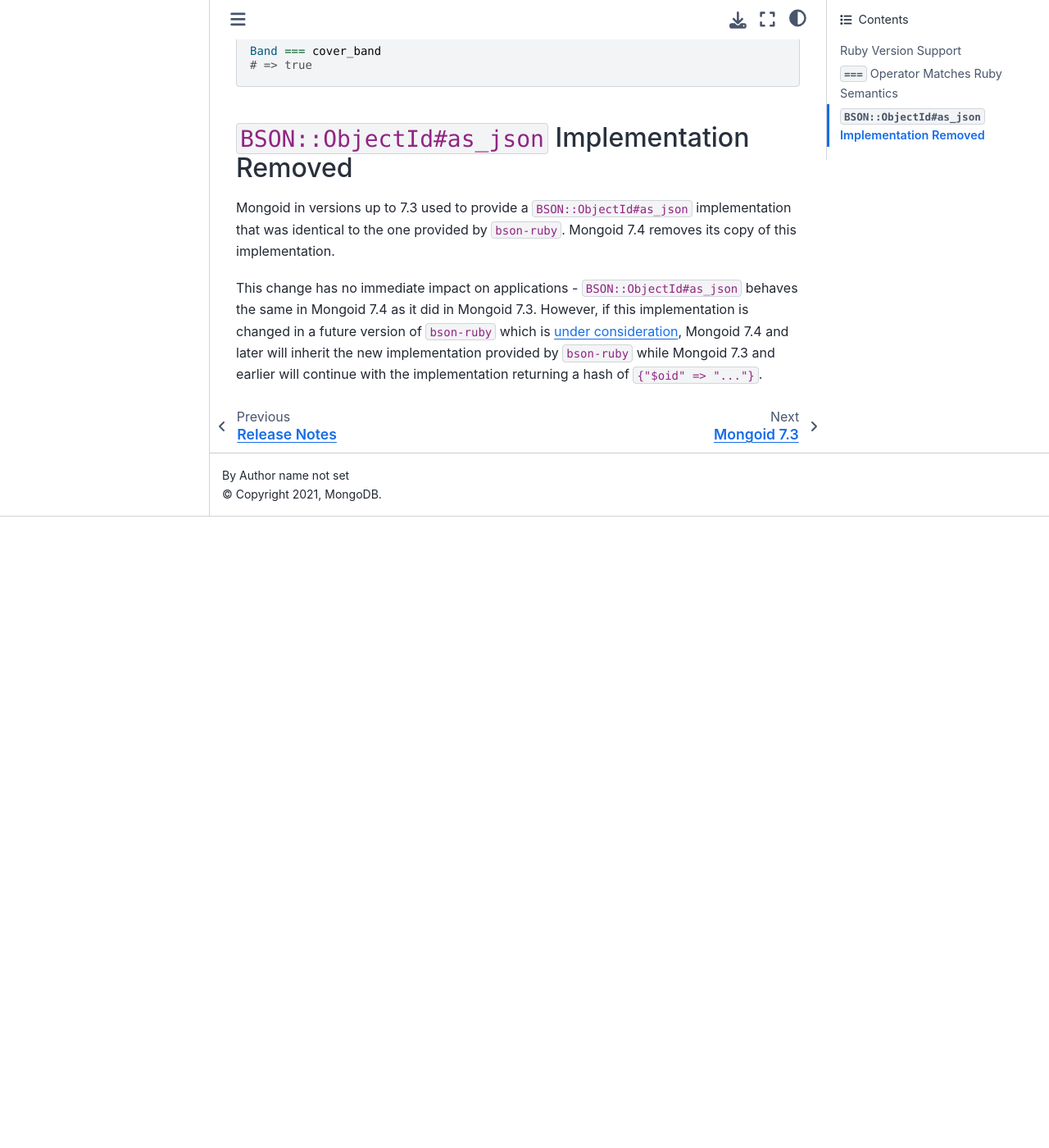
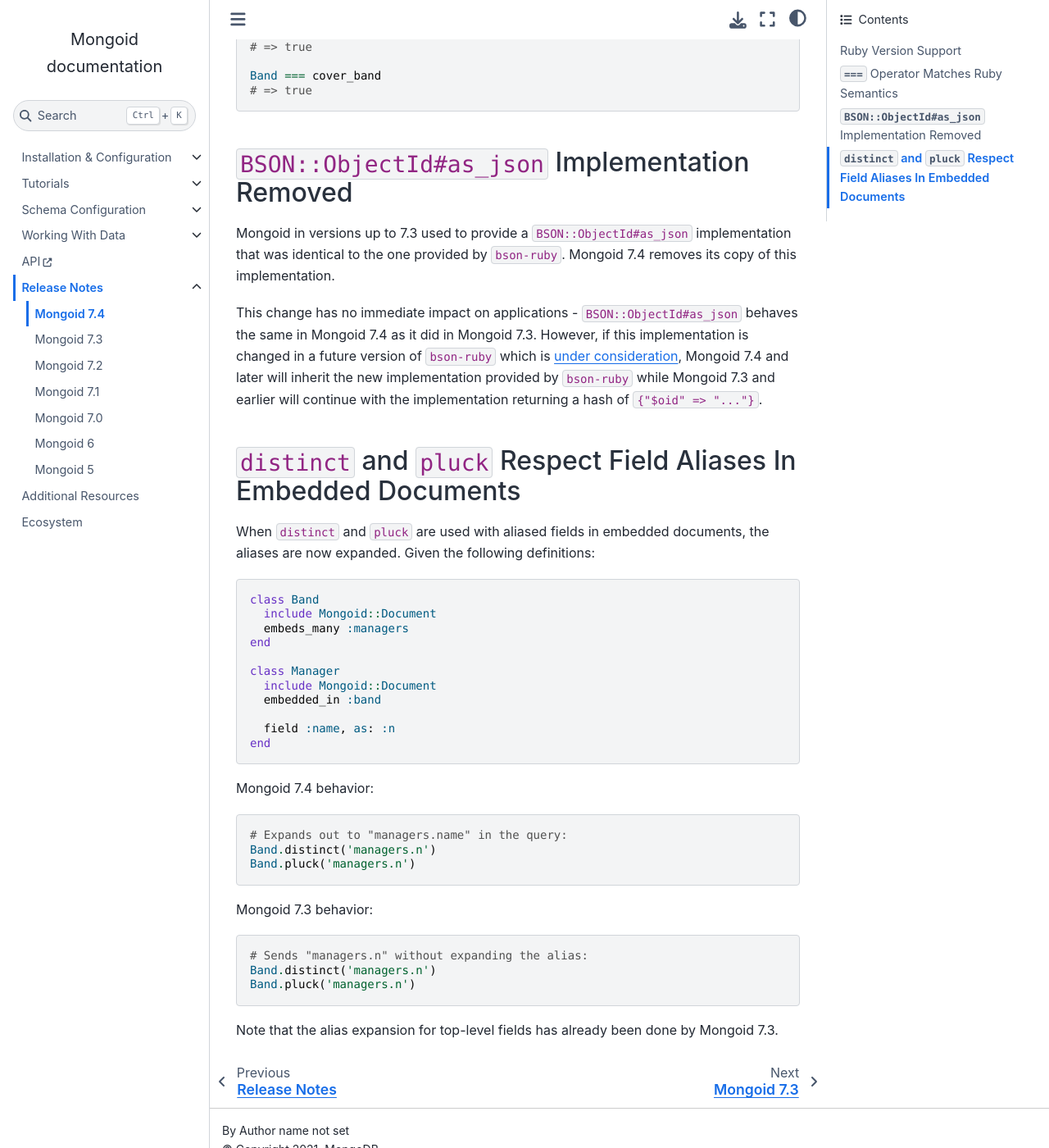
Before and after one commit to i80and/docs-mongoid, a Sphinx documentation site: the page built from docs/release-notes/mongoid-7.4.txt, in a window 1280 px wide and 1400 px high, scrolled down 1808 px. Shown: the whole window at 82% size. Built offline with Sphinx 7.4.7 and the Sphinx Book theme 1.1.4, drawn with Linux system fonts in a browser that asks for light colours; before the commit the page ends 2438 px from its top, so only the background shows below that; some of the changed text lies outside the part shown.

Commit message:
MONGOID-5151 Respect aliased fields in pluck/distinct by having Document.database_field_name recursively consider embedded docs (#5047)
* MONGOID-???? database_field_name should work with embedded fields

database_field_name does not currently handle "." delimiter char.
As an improvement, it should consider embedded doc "store_as" and
embedded field aliases.

This is a precursor to further improvements on "distinct" and "pluck" methods.

* add integration tests

* add documentation

* add release note

* relations -> associations

* mark private

* replace freezes with dup

* Comment out the where test

* relations -> associations

* remove commented out test

Co-authored-by: shields <shields@tablecheck.com>
Co-authored-by: Oleg Pudeyev <code@olegp.name>
Co-authored-by: Dmitry Rybakov <dmitry.rybakov@mongodb.com>

```diff
--- a/docs/release-notes/mongoid-7.4.txt
+++ b/docs/release-notes/mongoid-7.4.txt
@@ -111,3 +111,43 @@ which is `under consideration <https://jira.mongodb.org/browse/MONGOID-5158>`_,
 Mongoid 7.4 and later will inherit the new implementation provided by
 ``bson-ruby`` while Mongoid 7.3 and earlier will continue with the
 implementation returning a hash of ``{"$oid" => "..."}``.
+
+
+``distinct`` and ``pluck`` Respect Field Aliases In Embedded Documents
+----------------------------------------------------------------------
+
+When ``distinct`` and ``pluck`` are used with aliased fields in embedded
+documents, the aliases are now expanded. Given the following definitions:
+
+.. code-block:: ruby
+
+  class Band
+    include Mongoid::Document
+    embeds_many :managers
+  end
+
+  class Manager
+    include Mongoid::Document
+    embedded_in :band
+
+    field :name, as: :n
+  end
+
+Mongoid 7.4 behavior:
+
+.. code-block:: ruby
+
+  # Expands out to "managers.name" in the query:
+  Band.distinct('managers.n')
+  Band.pluck('managers.n')
+
+Mongoid 7.3 behavior:
+
+.. code-block:: ruby
+
+  # Sends "managers.n" without expanding the alias:
+  Band.distinct('managers.n')
+  Band.pluck('managers.n')
+
+Note that the alias expansion for top-level fields has already been
+done by Mongoid 7.3.
```
Also changed, not shown: docs/reference/queries.txt (+30 -0 lines).
